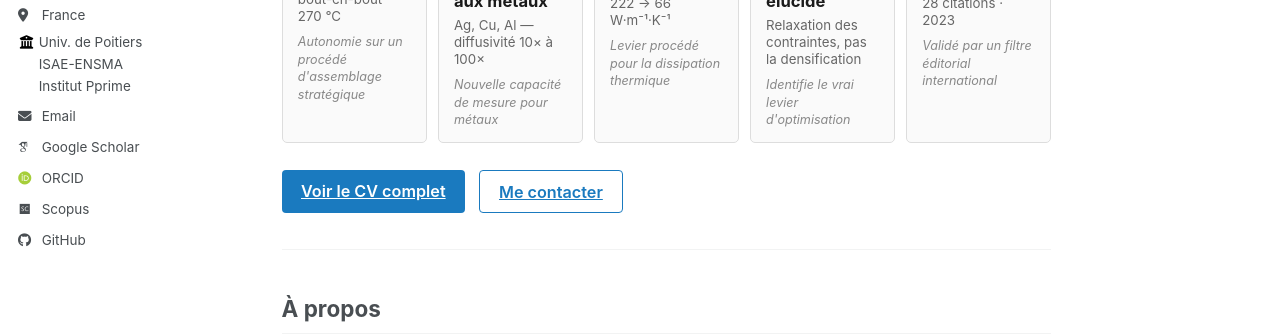
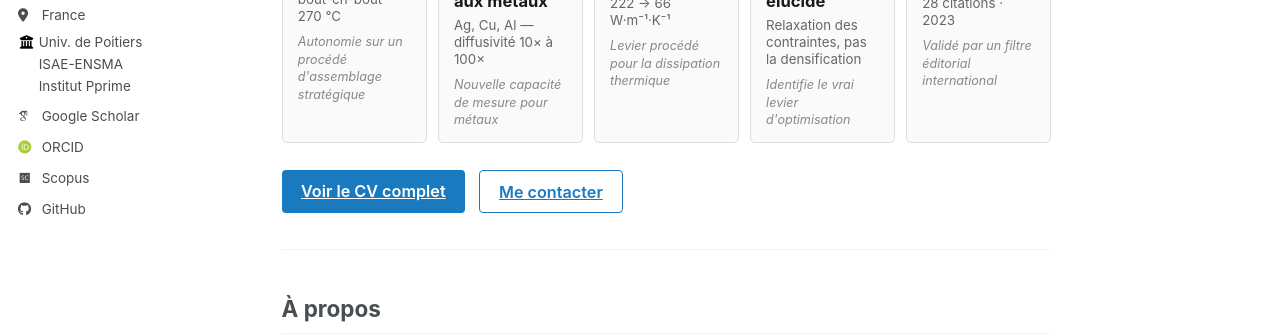
Before and after one commit to Anas-Sg-git/anas-sghuri, a Jekyll site: the page built from _pages/about.md, in a window 1280 px wide. Shown: the part 332-668 px from the top of the page. Built offline with Jekyll 4.4.1, drawn with Linux system fonts in a browser that asks for light colours; some web fonts are replaced; a script bundle is joined from its source files by our own code; library files that are not in the unit come from our copies.

Commit message:
Update _config.yml

```diff
--- a/_config.yml
+++ b/_config.yml
@@ -64,7 +64,6 @@ author:
       url: "https://www.ensma.fr/"
     - name: "Institut Pprime"
       url: "https://pprime.fr/"
-  email            : "anas.sghuri@gmail.com"
   googlescholar    : "https://scholar.google.com/citations?user=qvDI3ZYAAAAJ&hl=fr"
   orcid            : "https://orcid.org/0009-0001-5294-6215"
   scopus           : "https://www.scopus.com/authid/detail.uri?authorId=58509006000"
```
